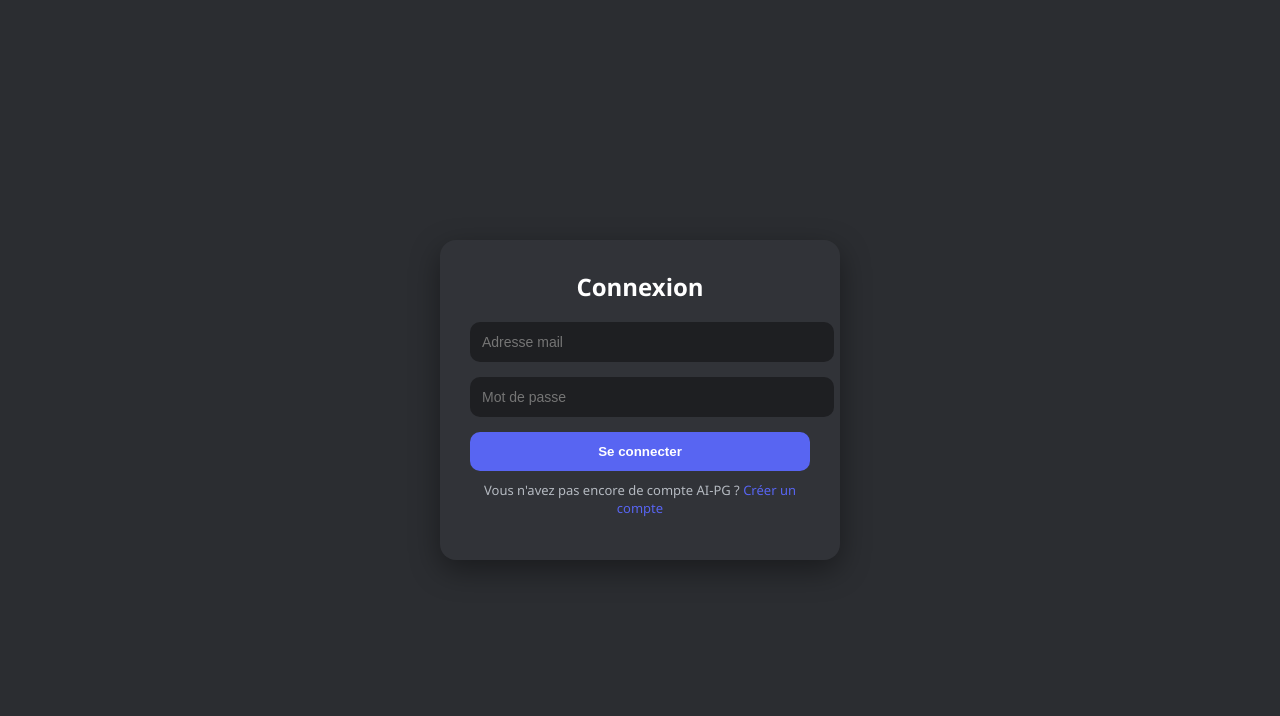
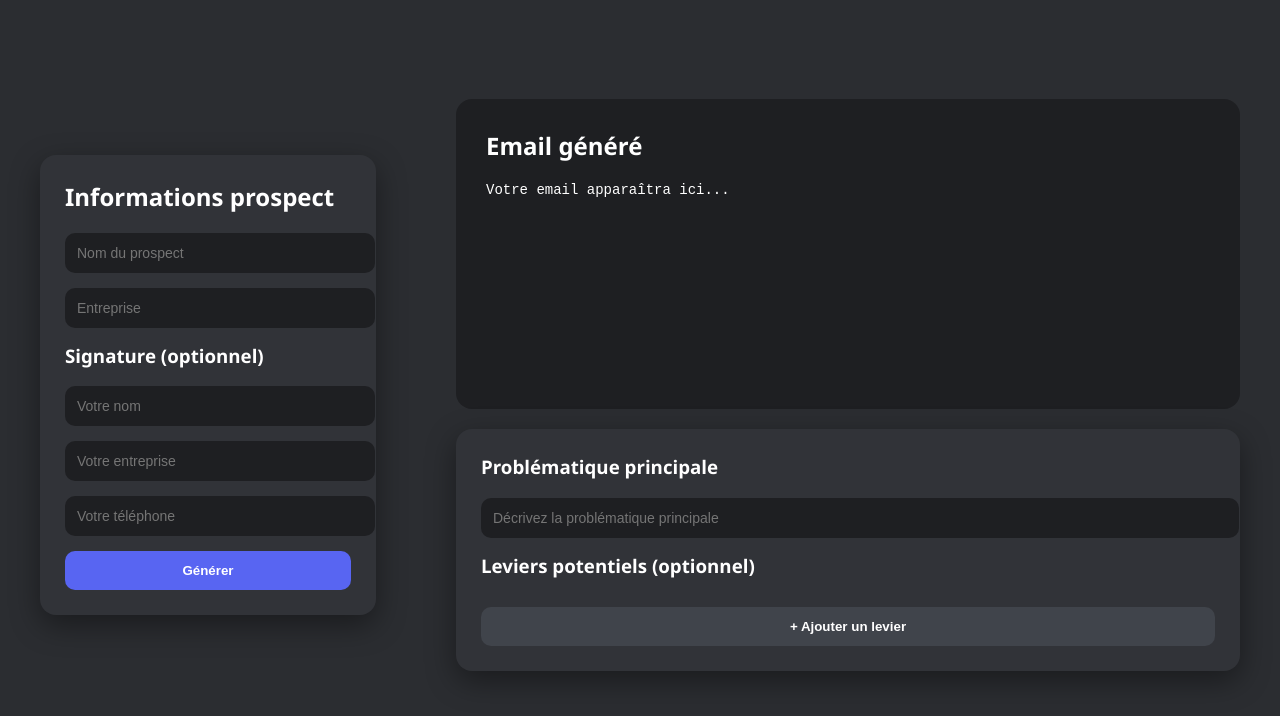
Before and after one commit to kevinbrizard-byte/ai-pg, a website: page public/index.html in a window 1280 px wide. Drawn offline with Linux system fonts and the light colour scheme.

Commit message:
Add dynamic levers support

```diff
--- a/public/index.html
+++ b/public/index.html
@@ -2,56 +2,50 @@
 <html lang="fr">
 <head>
   <meta charset="UTF-8">
-  <title>AI-PG | Connexion</title>
+  <title>AI-PG</title>
   <link rel="stylesheet" href="style.css">
 </head>
 <body>
 
-<div class="container">
+<div class="layout">
 
-  <div id="loginCard" class="card">
-    <h2>Connexion</h2>
+  <!-- LEFT COLUMN -->
+  <div class="left-panel">
 
-    <input type="email" id="loginEmail" placeholder="Adresse mail">
-    <input type="password" id="loginPassword" placeholder="Mot de passe">
+    <div class="card">
+      <h2>Informations prospect</h2>
 
-    <button onclick="login()">Se connecter</button>
+      <input type="text" id="name" placeholder="Nom du prospect">
+      <input type="text" id="company" placeholder="Entreprise">
 
-    <p class="switch">
-      Vous n'avez pas encore de compte AI-PG ?
-      <span onclick="showRegister()">Créer un compte</span>
-    </p>
+      <h3>Signature (optionnel)</h3>
+      <input type="text" id="senderName" placeholder="Votre nom">
+      <input type="text" id="senderCompany" placeholder="Votre entreprise">
+      <input type="text" id="senderPhone" placeholder="Votre téléphone">
+
+      <button onclick="generate()">Générer</button>
+    </div>
+
   </div>
 
-  <div id="registerCard" class="card hidden">
-    <h2>Créer un compte</h2>
+  <!-- RIGHT COLUMN -->
+  <div class="right-panel">
 
-    <input type="email" id="registerEmail" placeholder="Adresse mail">
-    <input type="password" id="registerPassword" placeholder="Mot de passe">
+    <div class="result-card">
+      <h2>Email généré</h2>
+      <pre id="result">Votre email apparaîtra ici...</pre>
+    </div>
 
-    <button onclick="register()">Créer le compte</button>
+    <div class="card problem-card">
+      <h3>Problématique principale</h3>
+      <input type="text" id="painPoint" placeholder="Décrivez la problématique principale">
 
-    <p class="switch">
-      Déjà un compte ?
-      <span onclick="showLogin()">Se connecter</span>
-    </p>
-  </div>
+      <h3>Leviers potentiels (optionnel)</h3>
+      <div id="levers-container"></div>
 
-  <div id="appCard" class="card hidden">
-    <h2>Générer un email</h2>
+      <button class="secondary" onclick="addLever()">+ Ajouter un levier</button>
+    </div>
 
-    <input type="text" id="name" placeholder="Nom du prospect">
-    <input type="text" id="company" placeholder="Entreprise">
-    <input type="text" id="painPoint" placeholder="Problématique">
-
-    <h3>Signature (optionnel)</h3>
-    <input type="text" id="senderName" placeholder="Votre nom">
-    <input type="text" id="senderCompany" placeholder="Votre entreprise">
-    <input type="text" id="senderPhone" placeholder="Votre téléphone">
-
-    <button onclick="generate()">Générer</button>
-
-    <pre id="result"></pre>
   </div>
 
 </div>
--- a/public/script.js
+++ b/public/script.js
@@ -52,10 +52,16 @@ async function login() {
 }
 
 async function generate() {
+  const leverInputs = document.querySelectorAll(".lever-input");
+  const levers = Array.from(leverInputs)
+    .map(input => input.value)
+    .filter(value => value.trim() !== "");
+
   const payload = {
     name: document.getElementById("name").value,
     company: document.getElementById("company").value,
     painPoint: document.getElementById("painPoint").value,
+    levers: levers,
     senderName: document.getElementById("senderName").value,
     senderCompany: document.getElementById("senderCompany").value,
     senderPhone: document.getElementById("senderPhone").value
@@ -80,3 +86,12 @@ async function generate() {
     document.getElementById("result").textContent = data.error || "Erreur";
   }
 }
+
+function addLever() {
+  const container = document.getElementById("levers-container");
+  const input = document.createElement("input");
+  input.type = "text";
+  input.placeholder = "Levier potentiel supplémentaire";
+  input.className = "lever-input";
+  container.appendChild(input);
+}
--- a/public/style.css
+++ b/public/style.css
@@ -2,32 +2,47 @@ body {
   margin: 0;
   font-family: 'Segoe UI', sans-serif;
   background: #2b2d31;
+  color: white;
+}
+
+.layout {
   display: flex;
-  justify-content: center;
-  align-items: center;
   height: 100vh;
 }
 
-.container {
-  width: 100%;
-  max-width: 400px;
+.left-panel {
+  width: 30%;
+  padding: 40px;
+  display: flex;
+  align-items: center;
+}
+
+.right-panel {
+  width: 70%;
+  padding: 40px;
+  display: flex;
+  flex-direction: column;
+  justify-content: center;
 }
 
 .card {
   background: #313338;
+  padding: 25px;
+  border-radius: 16px;
+  box-shadow: 0 10px 30px rgba(0,0,0,0.4);
+  margin-bottom: 30px;
+}
+
+.result-card {
+  background: #1e1f22;
   padding: 30px;
   border-radius: 16px;
-  box-shadow: 0 10px 30px rgba(0,0,0,0.4);
-  color: white;
+  margin-bottom: 20px;
+  min-height: 250px;
 }
 
-.hidden {
-  display: none;
-}
-
-h2 {
+h2, h3 {
   margin-top: 0;
-  text-align: center;
 }
 
 input {
@@ -61,23 +76,16 @@ button:hover {
   background: #4752c4;
 }
 
-.switch {
-  font-size: 13px;
-  text-align: center;
+button.secondary {
+  background: #40444b;
   margin-top: 10px;
-  color: #b5bac1;
 }
 
-.switch span {
-  color: #5865f2;
-  cursor: pointer;
+button.secondary:hover {
+  background: #4f545c;
 }
 
 pre {
-  background: #1e1f22;
-  padding: 15px;
-  border-radius: 10px;
-  margin-top: 20px;
   white-space: pre-wrap;
-  font-size: 13px;
+  font-size: 14px;
 }
```
Also changed, not shown: server.js (+2 -8 lines), services/openai.js (+75 -20 lines).
